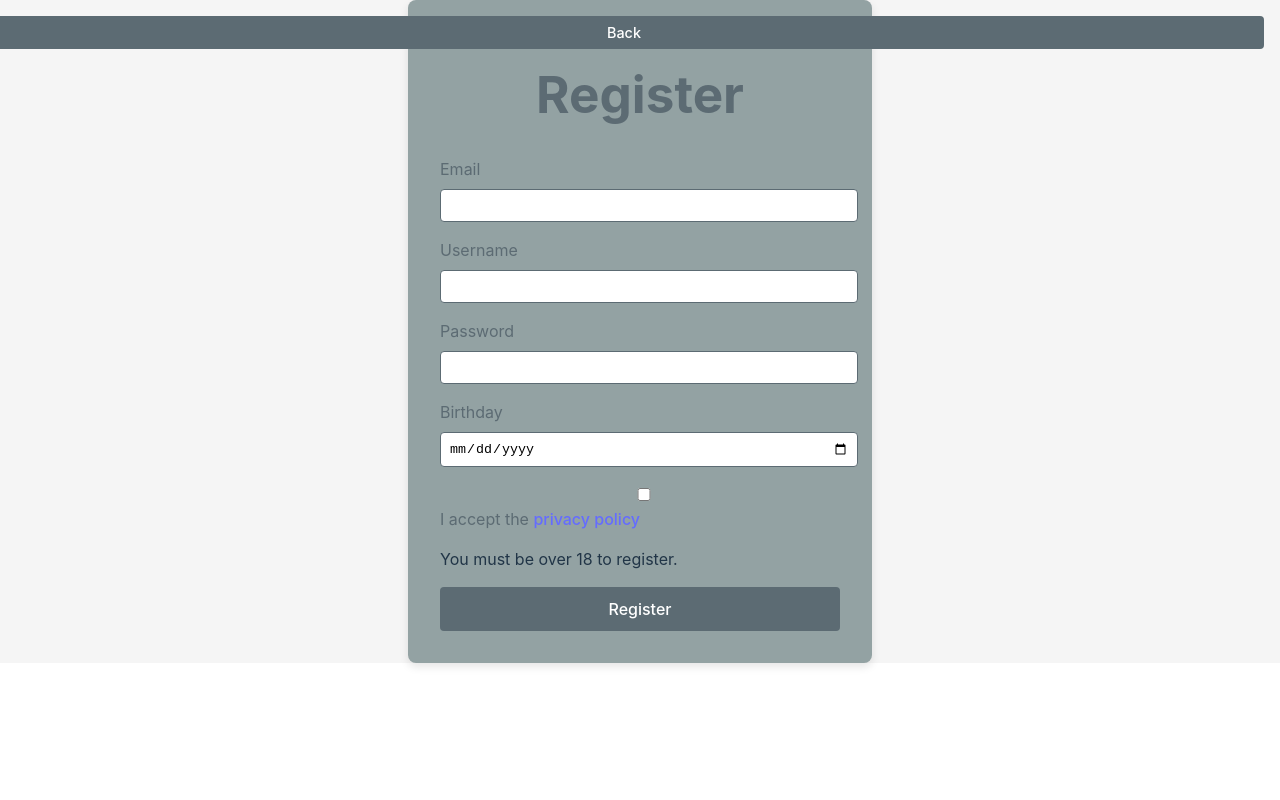
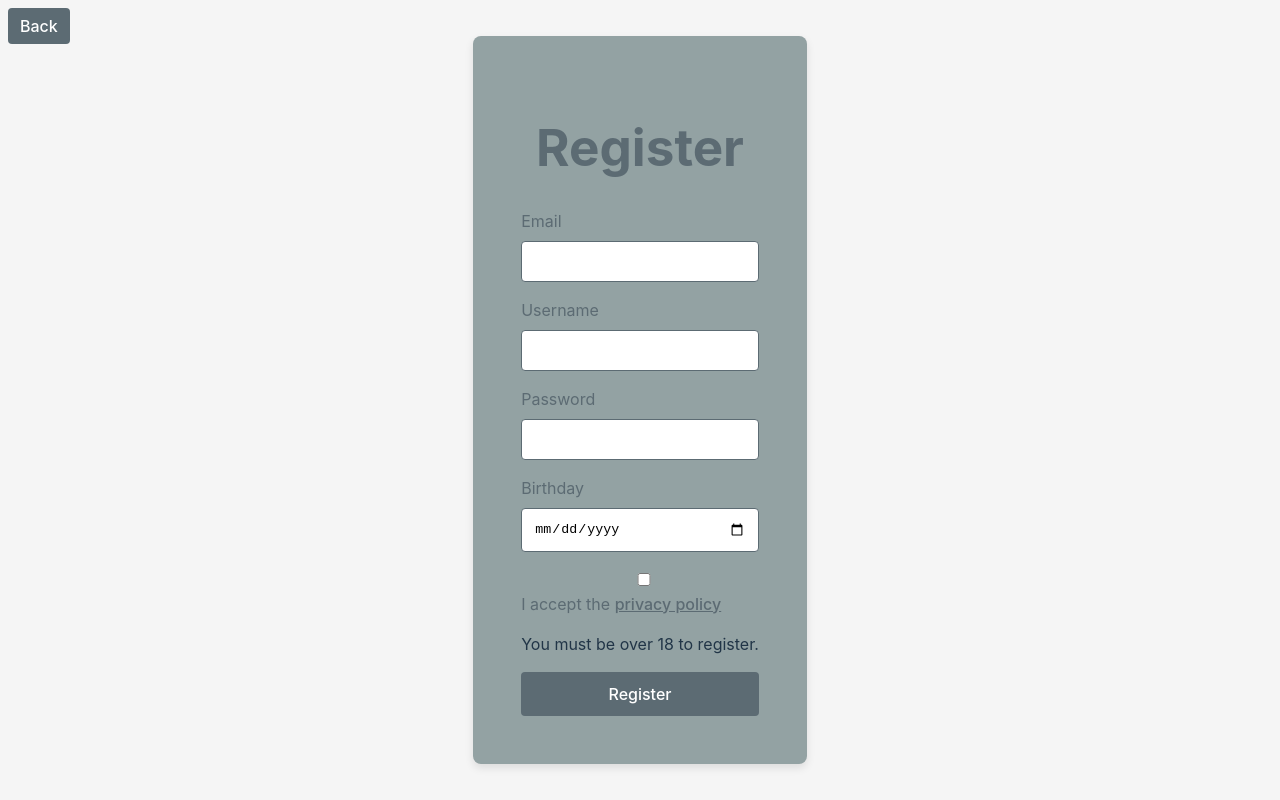
Before and after one commit to LetsGhost/PicturesBay-Frontend, a Vue app: page /register in a window 1280 px wide. Built offline with nearby package versions, Linux system fonts and the light colour scheme.

Commit message:
refactor: Update register component layout and styling

```diff
--- a/src/components/register.vue
+++ b/src/components/register.vue
@@ -1,5 +1,6 @@
 <template>
 <button @click="goBack" class="back-button">Back</button>
+  <div class="wrapper">
     <div class="login-container">
       <h1>Register</h1>
       <form @submit.prevent="register">
@@ -29,6 +30,7 @@
         <button type="submit">Register</button>
       </form>
     </div>
+  </div>
 </template>
 
 <script lang="ts">
@@ -50,6 +52,12 @@ export default defineComponent({
         errorMessage.value = 'You must accept the privacy policy.';
         return;
       }
+
+      if(new Date().getFullYear() - new Date(bday.value).getFullYear() < 18) {
+        errorMessage.value = 'You must be over 18 to register.';
+        return;
+      }
+
       // Registration logic here
       axios.post(import.meta.env.VITE_API_URL + '/user/register', {
         email: email.value,
@@ -83,11 +91,22 @@ export default defineComponent({
 });
 </script>
 
-<style scoped>
+<style scoped lang="scss">
+body, html {
+  height: 100%;
+  margin: 0;
+}
+
+.wrapper {
+  display: flex;
+  justify-content: center;
+  align-items: center;
+  height: 100vh; /* Full viewport height */
+}
+
 .login-container {
-  max-width: 400px;
-  margin: 0 auto;
-  padding: 2rem;
+  max-width: 600px;
+  padding: 3rem;
   background-color: #93A2A3;
   border-radius: 8px;
   box-shadow: 0 4px 8px rgba(0, 0, 0, 0.1);
@@ -110,9 +129,10 @@ label {
 
 input {
   width: 100%;
-  padding: 0.5rem;
+  padding: 0.75rem; /* Match button padding */
   border: 1px solid #5C6B73;
   border-radius: 4px;
+  box-sizing: border-box;
 }
 
 button {
@@ -130,19 +150,30 @@ button:hover {
 }
 
 .back-button {
-  position: absolute;
-  top: 1rem;
-  right: 1rem;
-  padding: 0.5rem 0.75rem;
-  font-size: 0.9rem;
+  position: fixed;
+  top: 0.5rem; /* Stick it closer to the top */
+  left: 0.5rem; /* Stick it closer to the left */
+  padding: 0.5rem 0.75rem; /* Make the button smaller */
   background-color: #5C6B73;
-  color: #fff;
-  border: none;
+  color: white;
   border-radius: 4px;
   cursor: pointer;
+  border: none;
+  display: inline-block; /* Prevent stretching */
+  width: auto; /* Ensure it only takes up necessary space */
 }
 
 .back-button:hover {
-  background-color: #4a5a63;
+  background-color: #4a5a63; /* Same hover effect */
 }
+
+a {
+  color: #5C6B73;
+  text-decoration: underline;
+}
+
+a:hover {
+  color: #4a5a63;
+}
+
 </style>
```
Lines whose indentation alone changed are shown as unchanged.
